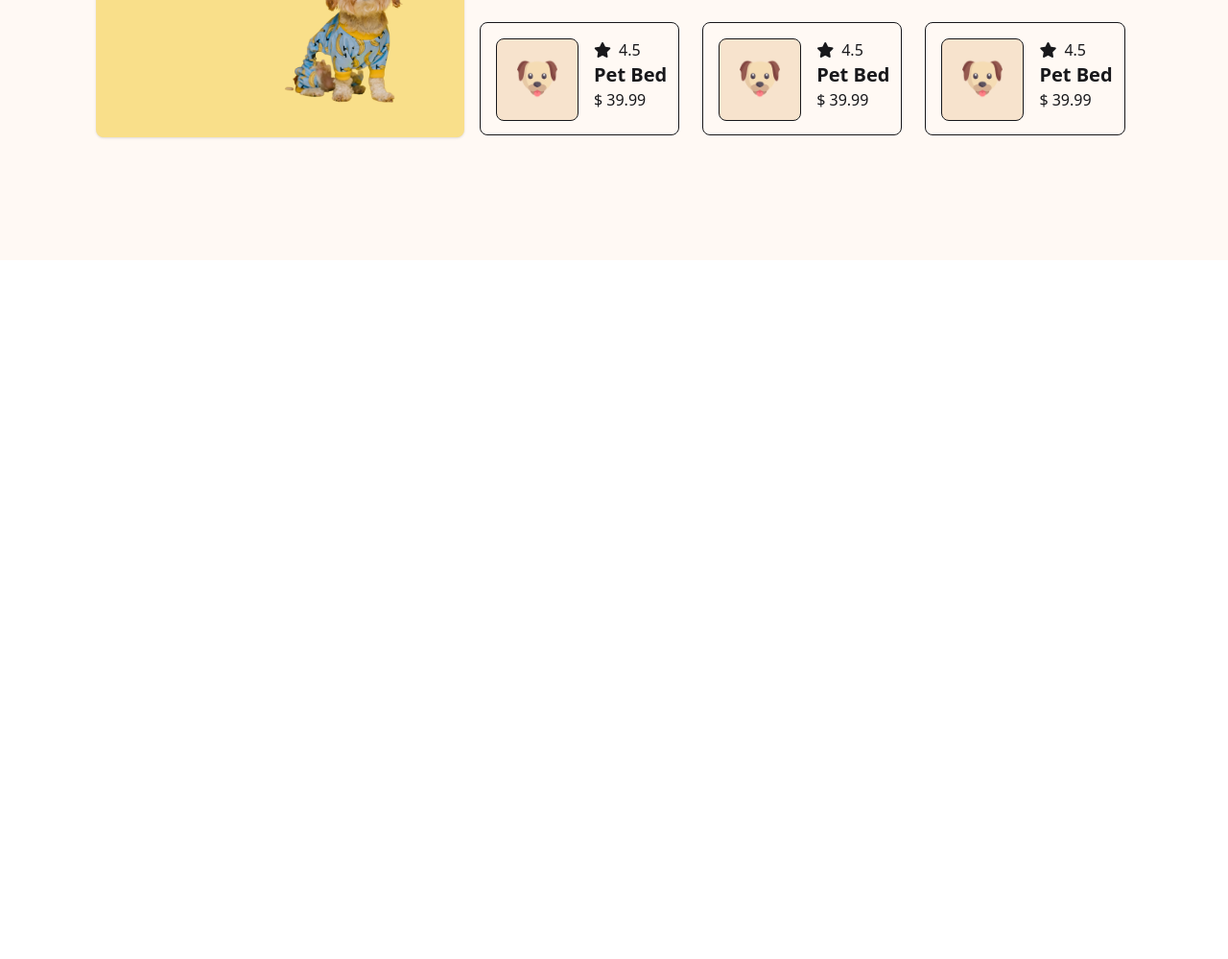
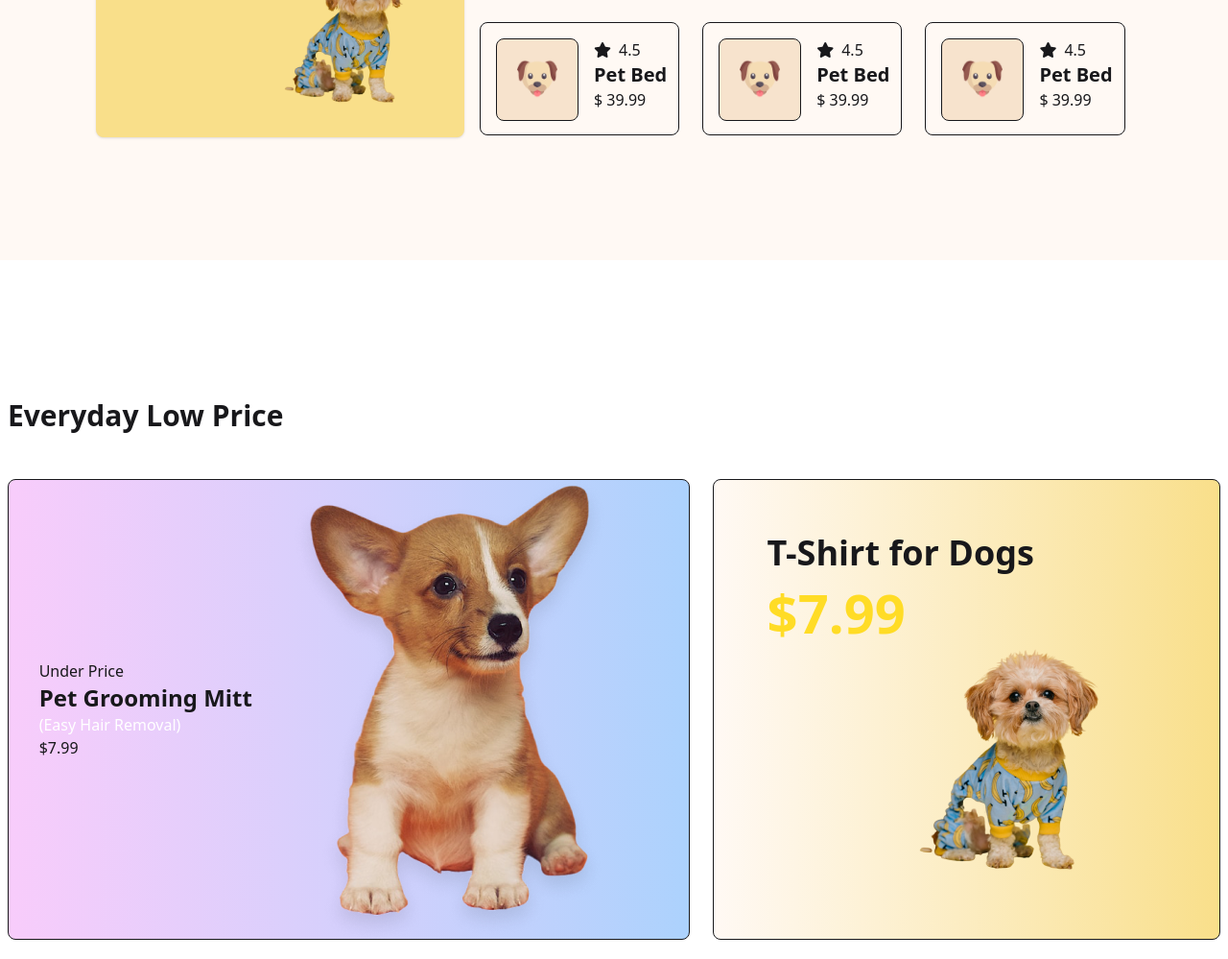
Before and after one commit to foysalhaque1/Assignment-3, a plain HTML site: page index.html in a window 1280 px wide. Shown: the part 2027-3026 px from the top of the page at 96% size. Before the commit the page ends 2298 px from the top, so only its background shows below. Drawn offline with nearby package versions, Linux system fonts and the light colour scheme.

Commit message:
every day low price section added

```diff
--- a/index.html
+++ b/index.html
@@ -384,6 +384,46 @@
                  </div>
              </div>
          </div>
+         <!-- Everyday low price section -->
+          <div class="mt-36 px-2 ">
+            <h2 class="text-3xl font-bold mb-12">Everyday Low Price</h2>
+            <div class="flex lg:flex-row flex-col justify-center gap-6">
+                <div class="border bg-gradient-to-r from-[#F8CCFB] to-[#ACD2FD] w-full mx-auto lg:w-[584px] h-[480px] rounded-lg  relative flex items-center justify-center lg:hidden ">
+                    <div class="absolute left-14 top-14 ">
+                        <h2 class="text-4xl font-bold">Pet Grooming Mitt</h2>
+                        <p class="text-[56px] font-bold text-white">$7.99</p>
+                    </div>
+                    <div class="absolute top-24 left-52 ">
+                        <img src="./c1-assets/cute-dog-mid.png" alt="">
+                    </div>
+
+                </div>
+
+                <div class="border w-full  lg:w-[784px] lg:h-[480px] rounded-lg  justify-center items-center bg-gradient-to-r from-[#F8CCFB] to-[#ACD2FD] hidden lg:flex">
+                   <div class="">
+                    <h3 >Under Price</h3>
+                    <h2 class="font-bold text-2xl">Pet Grooming Mitt</h2>
+                    <p class="text-white">(Easy Hair Removal)</p>
+                    <p>$7.99</p>
+                   </div>
+                   <div>
+                    <img src="./c1-assets/cute-dog-mid.png" alt="">
+                   </div>
+
+                </div>
+                <div class="border w-full mx-auto lg:w-[584px] h-[480px] rounded-lg  relative flex items-center justify-center bg-gradient-to-r from-[#FFF9F4] to-[#F9DF8A] ">
+                    <div class="absolute left-14 top-14 ">
+                        <h2 class="text-4xl font-bold">T-Shirt for Dogs</h2>
+                        <p class="text-[56px] font-bold text-[#FFDC26]">$7.99</p>
+                    </div>
+                    <div class="absolute top-24 left-52 ">
+                        <img src="./c1-assets/cute-pet-small.png" alt="">
+                    </div>
+
+                </div>
+            </div>
+
+          </div>
 
 
 
```
